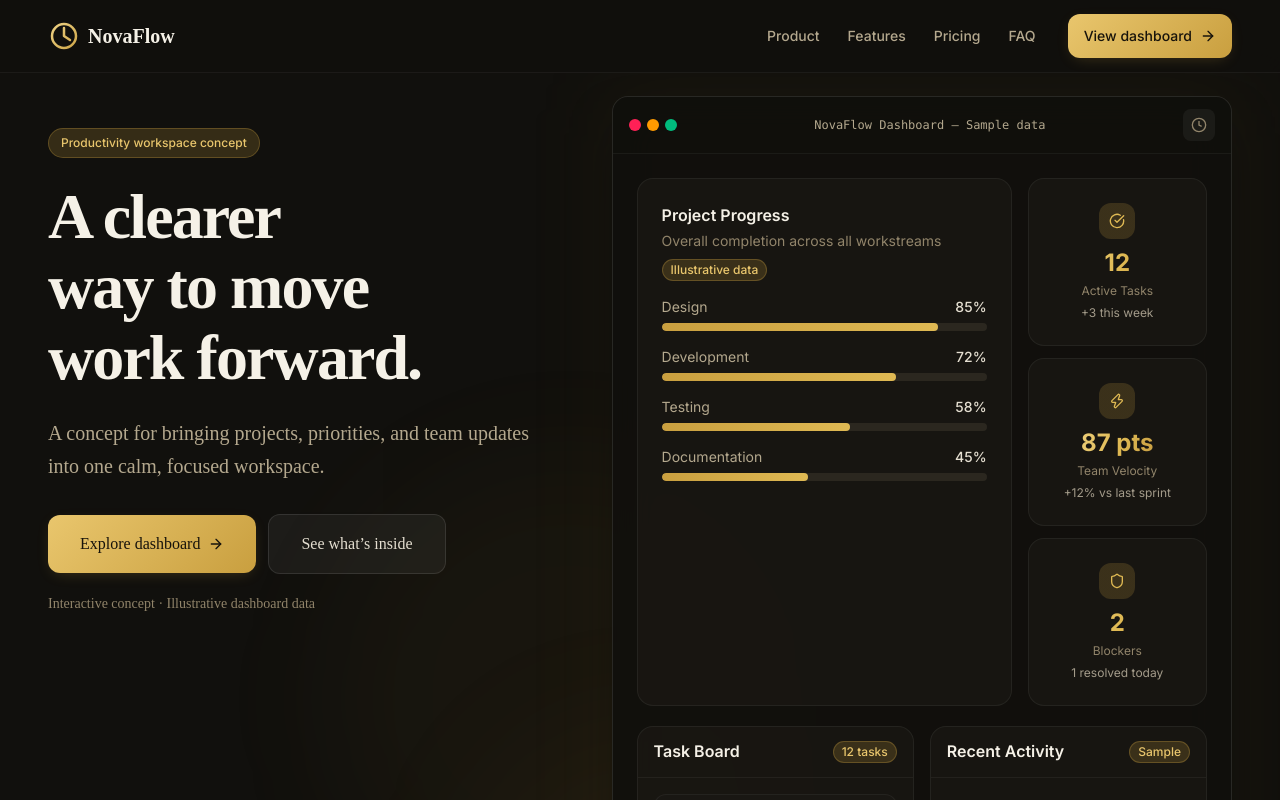
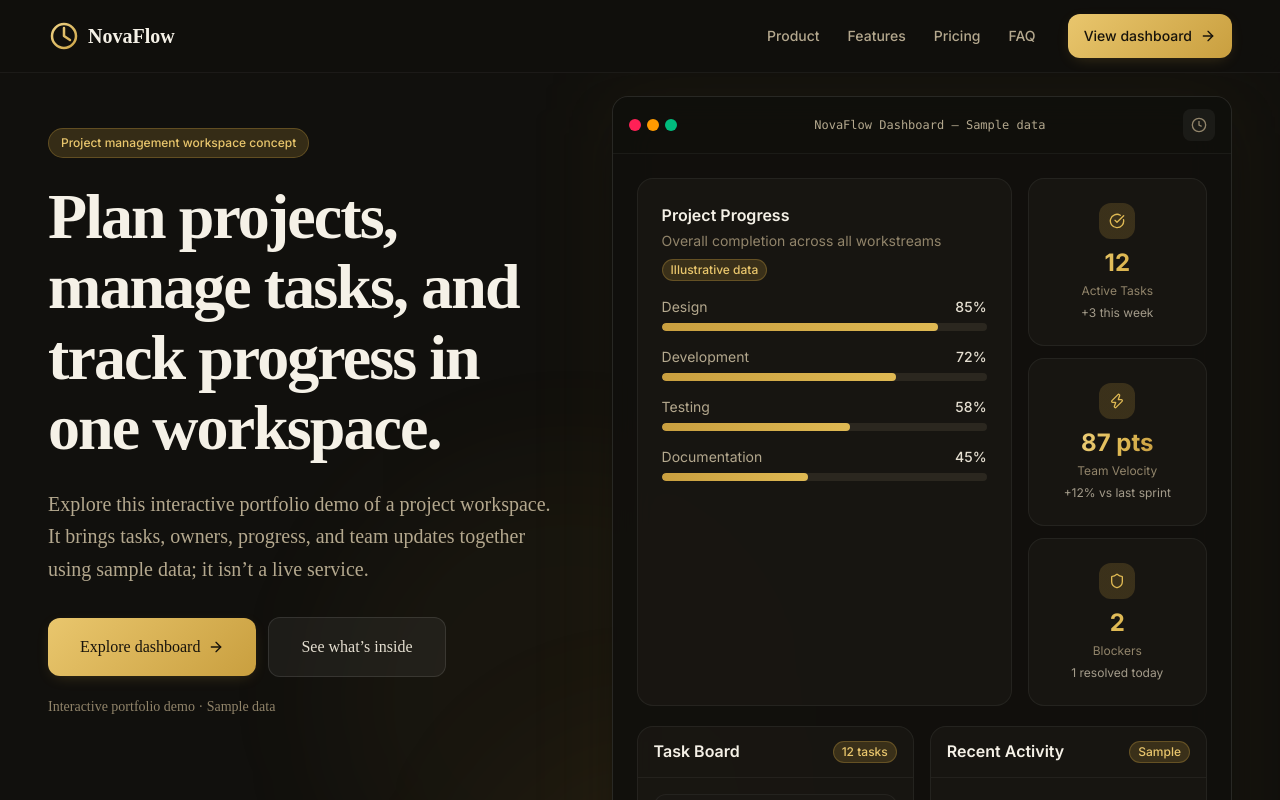
Before and after one commit to kunalsontakke9850/novaflow-landing-page, a React (Vite) app: page / in a window 1280 px wide. Shown: the top 800 px of the page. Built offline with nearby package versions, Linux system fonts and the light colour scheme.

Commit message:
Clarify NovaFlow homepage purpose

```diff
--- a/src/components/sections/Hero.tsx
+++ b/src/components/sections/Hero.tsx
@@ -43,7 +43,7 @@ export function Hero() {
               className="mb-6 flex flex-wrap justify-center gap-2 lg:justify-start"
             >
               <Badge variant="default" size="sm" className="px-3 py-1.5">
-                Productivity workspace concept
+                Project management workspace concept
               </Badge>
             </motion.div>
 
@@ -54,7 +54,7 @@ export function Hero() {
               transition={{ duration: 0.7, ease: 'easeOut', delay: 0.1 }}
               className="heading-xl mb-6 max-w-2xl text-balance text-navy-50"
             >
-              A clearer way to move work forward.
+              Plan projects, manage tasks, and track progress in one workspace.
             </motion.h1>
 
             <motion.p
@@ -63,7 +63,7 @@ export function Hero() {
               transition={{ duration: 0.6, ease: 'easeOut', delay: 0.2 }}
               className="mx-auto mb-8 max-w-xl text-lg leading-relaxed text-navy-300 md:text-xl lg:mx-0"
             >
-              A concept for bringing projects, priorities, and team updates into one calm, focused workspace.
+              Explore this interactive portfolio demo of a project workspace. It brings tasks, owners, progress, and team updates together using sample data; it isn’t a live service.
             </motion.p>
 
             <motion.div
@@ -82,7 +82,7 @@ export function Hero() {
             </motion.div>
 
             <p className="text-sm font-medium text-navy-400">
-              Interactive concept <span aria-hidden="true">·</span> Illustrative dashboard data
+              Interactive portfolio demo <span aria-hidden="true">·</span> Sample data
             </p>
           </div>
 
```
Also changed, not shown: 1 other file (tests, documents, lock files or other folders).
